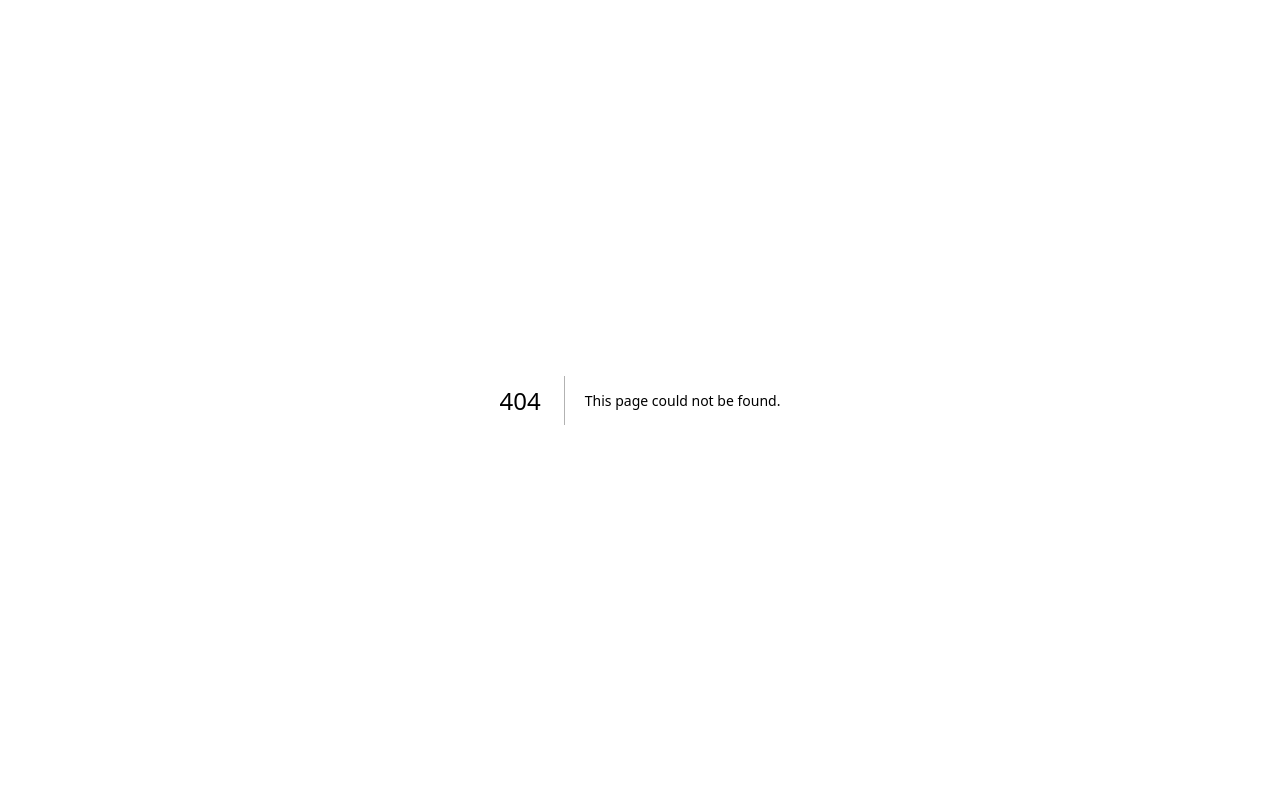
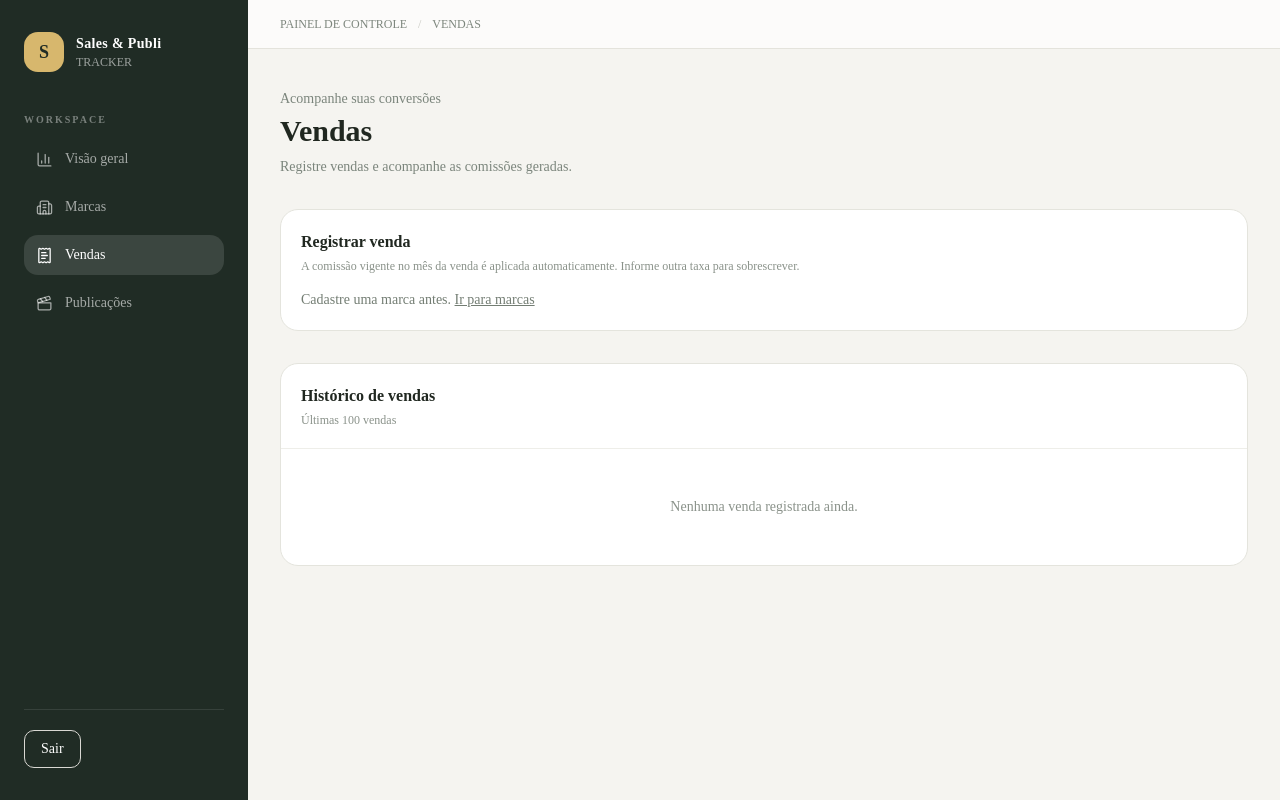
Before and after one commit to vitor-remedio/sales-publi-tracker, a Next.js app: page /sales in a window 1280 px wide. Before the commit this address had no page. Built offline with nearby package versions, Linux system fonts and the light colour scheme; no server answers; the database is empty.

Commit message:
feat(sales): add sales registration and history

```diff
--- /dev/null
+++ b/src/app/sales/page.tsx
@@ -0,0 +1,13 @@
+import { createClient } from "@/lib/supabase/server";
+import { AppShell } from "@/components/app-shell";
+import { createSale } from "@/app/actions";
+const br = (n: number) => new Intl.NumberFormat("pt-BR", { style: "currency", currency: "BRL" }).format(n);
+export default async function SalesPage({ searchParams }: { searchParams: Promise<{ success?: string; error?: string }> }) {
+ const p=await searchParams;const db=await createClient();const [{data:brands},{data:sales}]=await Promise.all([db.from("brands").select("id,name").order("name"),db.from("sales").select("id,brand_id,sale_amount,commission_rate,commission_amount,sold_at,brands(name)").order("sold_at",{ascending:false}).limit(100)]);const today=new Date().toISOString().slice(0,10);
+ return <AppShell active="/sales"><div className="mb-8"><p className="text-sm text-[#7b857c]">Acompanhe suas conversões</p><h1 className="mt-1 text-3xl font-semibold">Vendas</h1><p className="mt-2 text-sm text-[#7b857c]">Registre vendas e acompanhe as comissões geradas.</p></div>
+ {p.success&&<p role="status" className="mb-5 rounded-xl bg-emerald-50 p-3 text-sm text-emerald-800">Venda registrada com sucesso.</p>}{p.error&&<p role="alert" className="mb-5 rounded-xl bg-red-50 p-3 text-sm text-red-700">Não foi possível registrar a venda. Confira os dados.</p>}
+ <section className="mb-8 rounded-2xl border border-[#e4e4dd] bg-white p-5"><h2 className="font-semibold">Registrar venda</h2><p className="mt-1 text-xs text-[#8a928a]">A comissão vigente no mês da venda é aplicada automaticamente. Informe outra taxa para sobrescrever.</p>
+ {(brands??[]).length?<form action={createSale} className="mt-5 grid gap-4 sm:grid-cols-2 xl:grid-cols-4"><label className="text-sm font-medium">Marca<select name="brand_id" required className="mt-2 h-11 w-full rounded-xl border border-[#dedfd7] bg-white px-3 text-sm"><option value="">Selecione</option>{(brands??[]).map(b=><option key={b.id} value={b.id}>{b.name}</option>)}</select></label><label className="text-sm font-medium">Valor da venda (R$)<input name="sale_amount" type="number" min="0.01" step="0.01" required className="mt-2 h-11 w-full rounded-xl border border-[#dedfd7] px-3 text-sm"/></label><label className="text-sm font-medium">Comissão (%)<input name="commission_rate" type="number" min="0" max="100" step="0.01" placeholder="Automática" className="mt-2 h-11 w-full rounded-xl border border-[#dedfd7] px-3 text-sm"/><span className="mt-1 block text-[11px] font-normal text-[#969d95]">Em branco = taxa vigente.</span></label><label className="text-sm font-medium">Data da venda<input name="sold_at" type="date" required defaultValue={today} className="mt-2 h-11 w-full rounded-xl border border-[#dedfd7] px-3 text-sm"/></label><div className="sm:col-span-2 xl:col-span-4"><button className="rounded-xl bg-[#26372c] px-5 py-3 text-sm font-medium text-white">Salvar venda</button></div></form>:<p className="mt-4 text-sm text-[#737d73]">Cadastre uma marca antes. <a className="underline" href="/brands">Ir para marcas</a></p>}</section>
+ <section className="overflow-hidden rounded-2xl border border-[#e4e4dd] bg-white"><div className="border-b border-[#eeeee9] px-5 py-5"><h2 className="font-semibold">Histórico de vendas</h2><p className="mt-1 text-xs text-[#8a928a]">Últimas 100 vendas</p></div>
+ {(sales??[]).length?<div className="overflow-x-auto"><table className="w-full min-w-[650px] text-left text-sm"><thead className="bg-[#fafaf7] text-xs text-[#8a928a]"><tr>{["Data","Marca","Valor","Taxa","Comissão"].map(x=><th key={x} className="px-5 py-3 font-medium">{x}</th>)}</tr></thead><tbody>{(sales??[]).map(s=><tr key={s.id} className="border-t border-[#f0f0eb]"><td className="px-5 py-4">{new Date(s.sold_at+"T12:00:00").toLocaleDateString("pt-BR")}</td><td className="px-5 py-4 font-medium">{(s.brands as unknown as {name:string}|null)?.name??"Marca"}</td><td className="px-5 py-4">{br(Number(s.sale_amount))}</td><td className="px-5 py-4">{Number(s.commission_rate)}%</td><td className="px-5 py-4 font-medium">{br(Number(s.commission_amount))}</td></tr>)}</tbody></table></div>:<p className="px-5 py-12 text-center text-sm text-[#8a928a]">Nenhuma venda registrada ainda.</p>}</section></AppShell>;
+}
```
